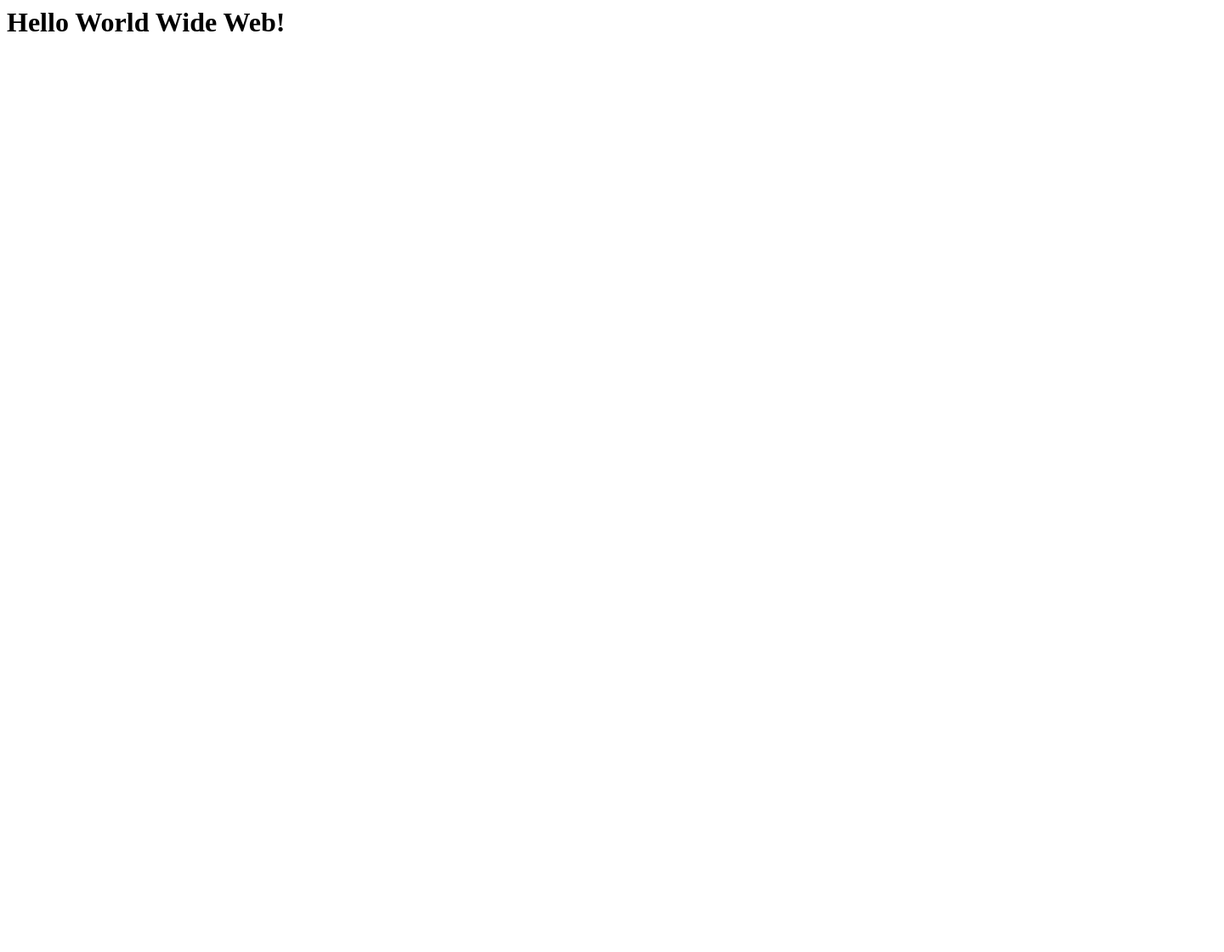
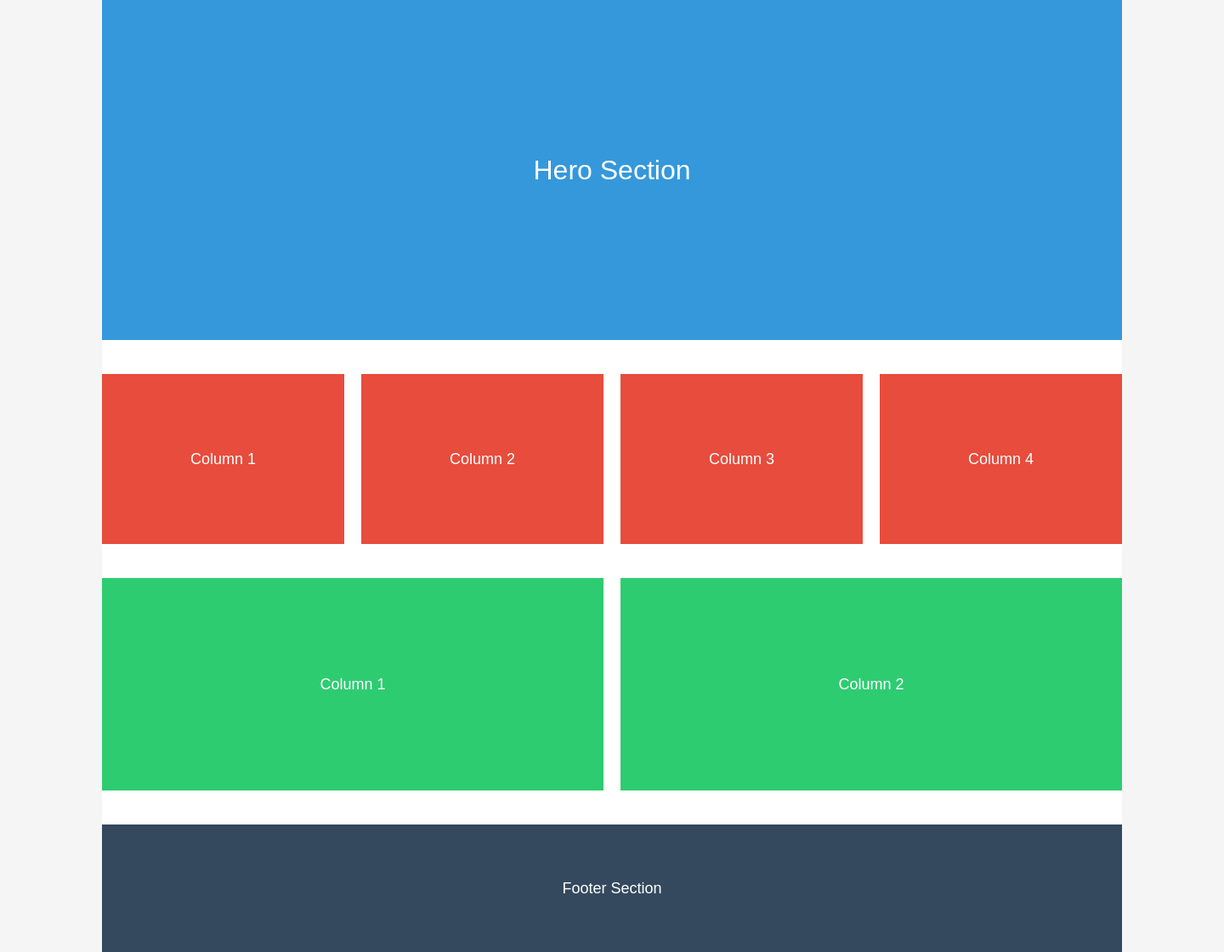
Before and after one commit to g28smith/grid-demo, a plain HTML site: page index.html in a window 1280 px wide. Shown: the whole page at 85% size, 1440 px wide, since content can reach past the window. Before the commit the page ends 800 px from the top, so only its background shows below. Drawn offline with Linux system fonts and the light colour scheme.

Commit message:
loaded design

```diff
--- a/index.html
+++ b/index.html
@@ -1 +1,124 @@
-<h1>Hello World Wide Web!</h1>
+<!DOCTYPE html>
+<html lang="en">
+<head>
+    <meta charset="UTF-8">
+    <title>Simple Grid Layout</title>
+    <style>
+        * {
+            margin: 0;
+            padding: 0;
+            box-sizing: border-box;
+        }
+
+        body {
+            font-family: Arial, sans-serif;
+        }
+
+        .main-container {
+            width: 1440px;
+            margin: 0 auto;
+            background-color: #f5f5f5;
+        }
+
+        .content {
+            width: 1200px;
+            margin: 0 auto;
+            background-color: white;
+        }
+
+        .hero {
+            width: 1200px;
+            height: 400px;
+            background-color: #3498db;
+            margin-bottom: 40px;
+            display: flex;
+            align-items: center;
+            justify-content: center;
+            color: white;
+            font-size: 32px;
+        }
+
+        .grid-4x1 {
+            width: 1200px;
+            margin-bottom: 40px;
+        }
+
+        .grid-4x1-row {
+            display: flex;
+            gap: 20px;
+        }
+
+        .grid-4x1-item {
+            width: 285px;
+            height: 200px;
+            background-color: #e74c3c;
+            display: flex;
+            align-items: center;
+            justify-content: center;
+            color: white;
+            font-size: 18px;
+        }
+
+        .grid-2x1 {
+            width: 1200px;
+            margin-bottom: 40px;
+        }
+
+        .grid-2x1-row {
+            display: flex;
+            gap: 20px;
+        }
+
+        .grid-2x1-item {
+            width: 590px;
+            height: 250px;
+            background-color: #2ecc71;
+            display: flex;
+            align-items: center;
+            justify-content: center;
+            color: white;
+            font-size: 18px;
+        }
+
+        .footer {
+            width: 1200px;
+            height: 150px;
+            background-color: #34495e;
+            display: flex;
+            align-items: center;
+            justify-content: center;
+            color: white;
+            font-size: 18px;
+        }
+    </style>
+</head>
+<body>
+    <div class="main-container">
+        <div class="content">
+            <div class="hero">
+                Hero Section
+            </div>
+
+            <div class="grid-4x1">
+                <div class="grid-4x1-row">
+                    <div class="grid-4x1-item">Column 1</div>
+                    <div class="grid-4x1-item">Column 2</div>
+                    <div class="grid-4x1-item">Column 3</div>
+                    <div class="grid-4x1-item">Column 4</div>
+                </div>
+            </div>
+
+            <div class="grid-2x1">
+                <div class="grid-2x1-row">
+                    <div class="grid-2x1-item">Column 1</div>
+                    <div class="grid-2x1-item">Column 2</div>
+                </div>
+            </div>
+
+            <div class="footer">
+                Footer Section
+            </div>
+        </div>
+    </div>
+</body>
+</html>
```
